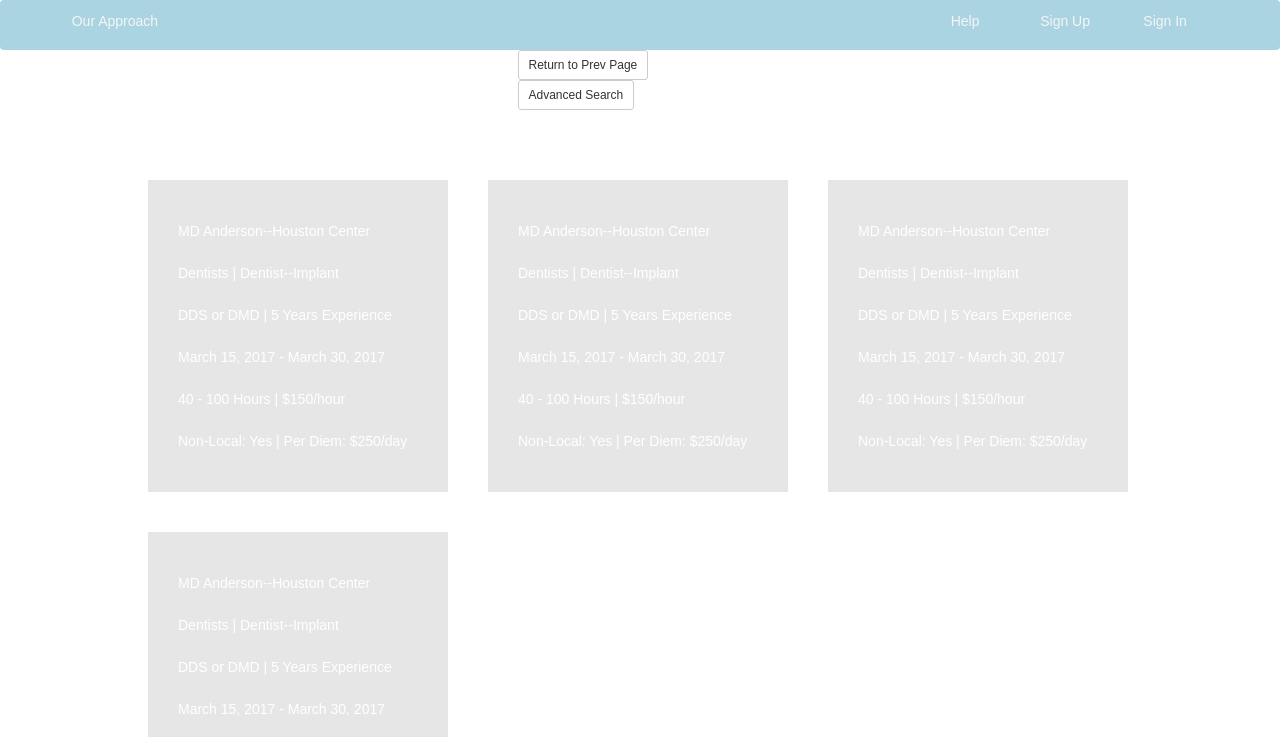
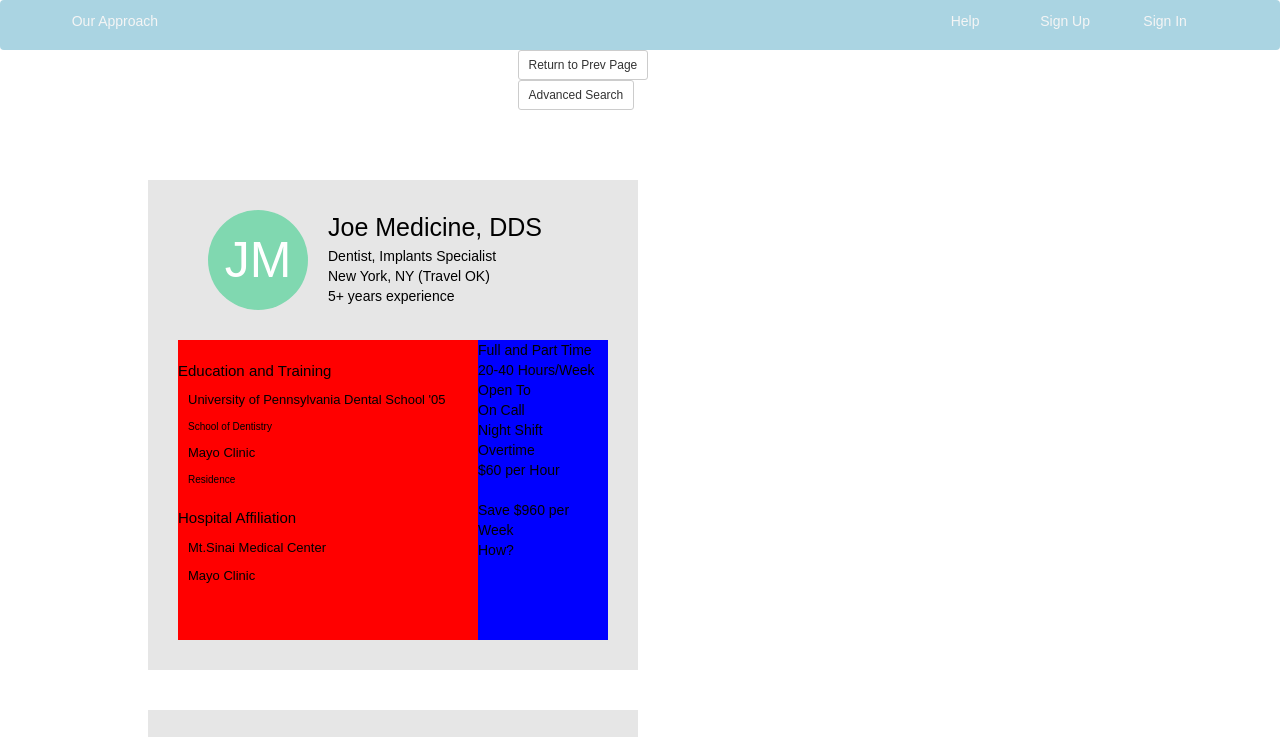
Before and after one commit to mhmhse/locumDoctor, a plain HTML site: page index.html in a window 1280 px wide. Both pictures are taken after a click on the element "Dental Hygenists". Shown: the top 737 px of the page. Drawn offline with nearby package versions, Linux system fonts and the light colour scheme.

Commit message:
market place first draft has been uploaded

```diff
--- a/dashboards.js
+++ b/dashboards.js
@@ -9,6 +9,7 @@
 		<div class="rowBox search${removeSpaceForClassName(bizSpecialty[arrayIndex])}" onclick="fetchSpecialtyTradingFloor('${removeSpaceForClassName(bizSpecialty[arrayIndex])}')">
 			<p>${bizSpecialty[arrayIndex]}</p>
 		</div>
+
 		`
 	)
 
--- a/index.html
+++ b/index.html
@@ -122,7 +122,6 @@
 				<div class="partTimeMedicalJobSupply">
 					<button class="createDemandButton" onclick="createSupply()">Register Clinician</button>
 				</div>
-
 			</div>
 		</div>
 
@@ -135,15 +134,53 @@
 
 		<div class="marketplaceContentsCover">
 			<div class="marketSupplyPost">
-				<div class="marketSupplyPostSummary">
-					<div class="marketSupplyPostClient">MD Anderson--Houston Center</div>
-					<div class="marketSupplyPostSpecialty">Dentists | Dentist--Implant</div>
-					<div class="marketSupplyPostQualifications">DDS or DMD | 5 Years Experience</div>
-					<div class="marketSupplyPostDate">March 15, 2017 - March 30, 2017</div>
-					<div class="marketSupplyHoursRates">40 - 100 Hours | $150/hour</div>
-					<div class="marketSupplyTravelPolicy">Non-Local: Yes | Per Diem: $250/day</div>
+				<div class="clinicianPostFirstRow">
+					<div class="clinicianProfilePhoto">
+						<div clas="clinicianInitialCover">
+							<p class="clinicianInitial">JM</p>
+						</div>
+					</div>
+					<div class="clinicianProfileInfo">
+						<p class="clinicianNameTitle noMargin">Joe Medicine, DDS</p>
+						<p class="clinicianSpecialty noMargin">Dentist, Implants Specialist</p>
+						<p class="clinicianLocation noMargin">New York, NY (Travel OK)</p>
+						<p class="clinicanExperience noMargin">5+ years experience</p>
+					</div>
+				</div>
+
+				<div class="clinicianPostSecondRow">
+					<div class="clinicianCredentials">
+						<div class="education">
+							<p class="clinicianHeader">Education and Training</p>
+							<p class="clinicianSubheader">University of Pennsylvania Dental School '05</p>
+							<p class="clinicianSubheaderDesc">School of Dentistry</p>
+							<p class="clinicianSubheader">Mayo Clinic</p>
+							<p class="clinicianSubheaderDesc">Residence</p>
+						</div>
+						<div class="hopsitalAffilication">
+							<p class="clinicianHeader">Hospital Affiliation</p>
+							<p class="clinicianSubheader">Mt.Sinai Medical Center</p>
+							<p class="clinicianSubheader">Mayo Clinic</p>
+						</div>
+					</div>
+					<div class="clinicianPreference">
+						<div class="clinicianAvailability clinicianSectionShort">
+							<div class="clinicianFullPartTime">Full and Part Time</div>
+							<div class="clinicianHoursPerWeek">20-40 Hours/Week</div>
+						</div>
+						<div class="clinicianConditions clinicianSectionLong">
+							<div class="clinicianOpenTo">Open To</div>
+							<div class="clinicianOptions">On Call</br>Night Shift</br>Overtime</div>
+						</div>
+						<div class="clinicianRates clinicianSectionShort">$60 per Hour</div>
+						<div class="clinicianSavings clinicianSectionShort">
+							<div class="clinicianSavingFigures">Save $960 per Week</div>
+							<div class="clinicianSavingHow">How?</div>
+						</div>
+					</div>
 				</div>
 			</div>
+
 			<div class="marketSupplyPost">
 				<div class="marketSupplyPostSummary">
 					<div class="marketSupplyPostClient">MD Anderson--Houston Center</div>
--- a/marketplace.css
+++ b/marketplace.css
@@ -1,3 +1,8 @@
+.noMargin {
+	margin: 0 !important;
+	padding: 0 !important;
+}
+
 .marketButtonsCover {
 	width: 50%;
 	overflow: auto;
@@ -18,8 +23,8 @@
 }
 
 .marketSupplyPost {
-	width: 300px;
-	height: 300px;
+	width: 490px;
+	height: 490px;
 	padding: 30px;
 	background-color: #E6E6E6;
 	display: table;
@@ -37,3 +42,95 @@
 	vertical-align: middle;
 	line-height: 3;
 }
+
+.clinicianPostFirstRow {
+	margin: 0;
+	padding: 0;
+	width: 100%;
+	height: 25%;
+}
+
+.clinicianProfilePhoto {
+	float: left;
+	width: 100px;
+	height: 100px;
+	margin: 0 0 0 30px;
+	padding: 0;
+	overflow: auto;
+	background-color: #80D8B0;
+	border-radius: 100px;
+}
+
+.clinicianInitial {
+	width: 100px;
+	height: 100px;
+	text-align: center;
+	font-size: 50px;
+	margin: 0;
+	font-weight: 200;
+	padding-top: 15px;
+}
+
+.clinicianProfilePhotoInfo {
+	float: left;
+	width: 400px;
+	margin: 0 0 0 20px;
+	padding: 0;
+	overflow: auto;
+}
+
+.clinicianProfileInfo {
+	width: 400px;
+	height: 100px;
+	padding-left: 150px;
+	color: black;
+}
+
+.clinicianNameTitle {
+	font-size: 25px;
+}
+
+.clinicianPostSecondRow {
+	color: black;
+}
+
+.clinicianHeader {
+	margin-top: 20px;
+	font-size: 15px;
+}
+
+.clinicianSubheader {
+	font-size: 13px;
+	margin-left: 10px;
+}
+
+.clinicianSubheaderDesc {
+	font-size: 10px;
+	margin-left: 10px;
+}
+
+.clinicianCredentials {
+	float: left;
+	margin-top: 30px;
+	width: 300px;
+	height: 300px;
+	background-color: red;
+}
+
+.clinicianPreference {
+	float: left;
+	margin-top: 30px;
+	width: 130px;
+	height: 300px;
+	background-color: blue;
+}
+
+.clinicianSectionShort {
+	height: 30px;
+	margin-bottom: 10px;
+}
+
+.clinicianSectionLong {
+	height: 70px;
+	margin-bottom: 10px;
+}
```
